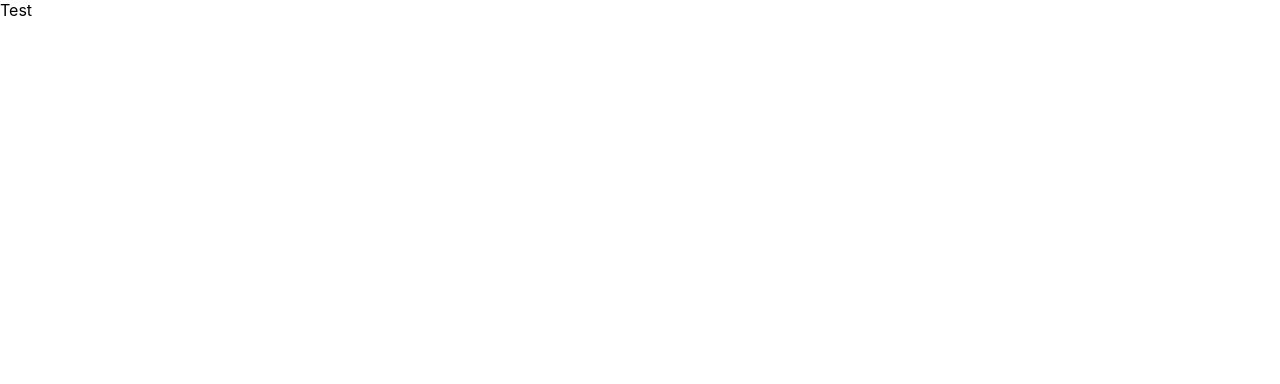
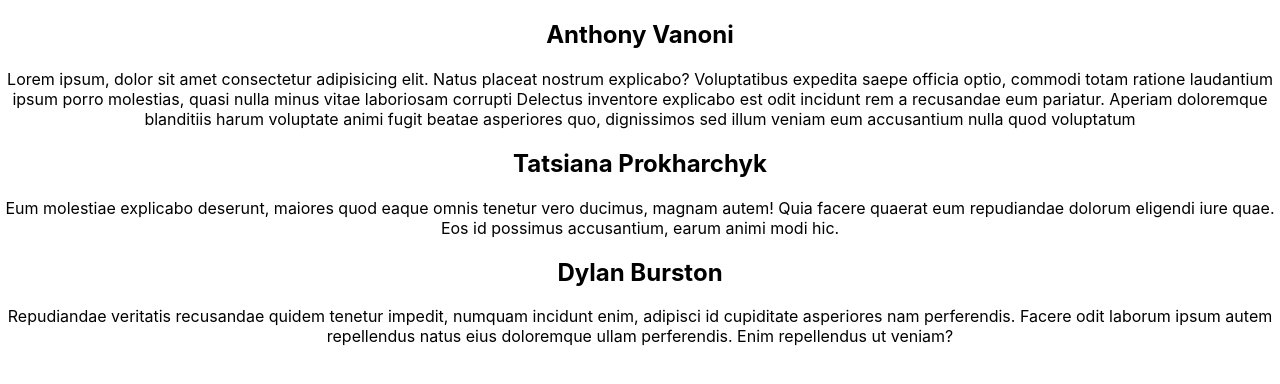
Before and after one commit to TonyPurple/react-students-lab-anthony-vanoni-flex-44, a React (Create React App) app: page / in a window 1280 px wide. Shown: the top 384 px of the page. Built offline with nearby package versions, Linux system fonts and the light colour scheme.

Commit message:
code student component, render students with map

```diff
--- a/src/App.jsx
+++ b/src/App.jsx
@@ -1,5 +1,6 @@
 import './App.css';
 import React from 'react';
+import Student from './components/Student/student';
 
 class App extends React.Component {
     state = {
@@ -23,10 +24,17 @@ class App extends React.Component {
 
     render() {
         return (
-        <div>
-          Test
+          <div className="App">
+            {this.state.students.map(student => {
+              return (
+                <Student
+                  name={student.name}
+                  bio={student.bio}
+                  scores={student.scores}
+                />
+              );
+            })}
           </div>
-
         );
       }
     }
--- /dev/null
+++ b/src/components/Student/student.jsx
@@ -0,0 +1,12 @@
+import React from "react";
+
+const Student = ({ name, bio}) => {
+  return (
+    <div>
+      <h2>{name}</h2>
+      <p>{bio}</p>
+    </div>
+  );
+};
+
+export default Student;
```
Lines whose indentation alone changed are shown as unchanged.
